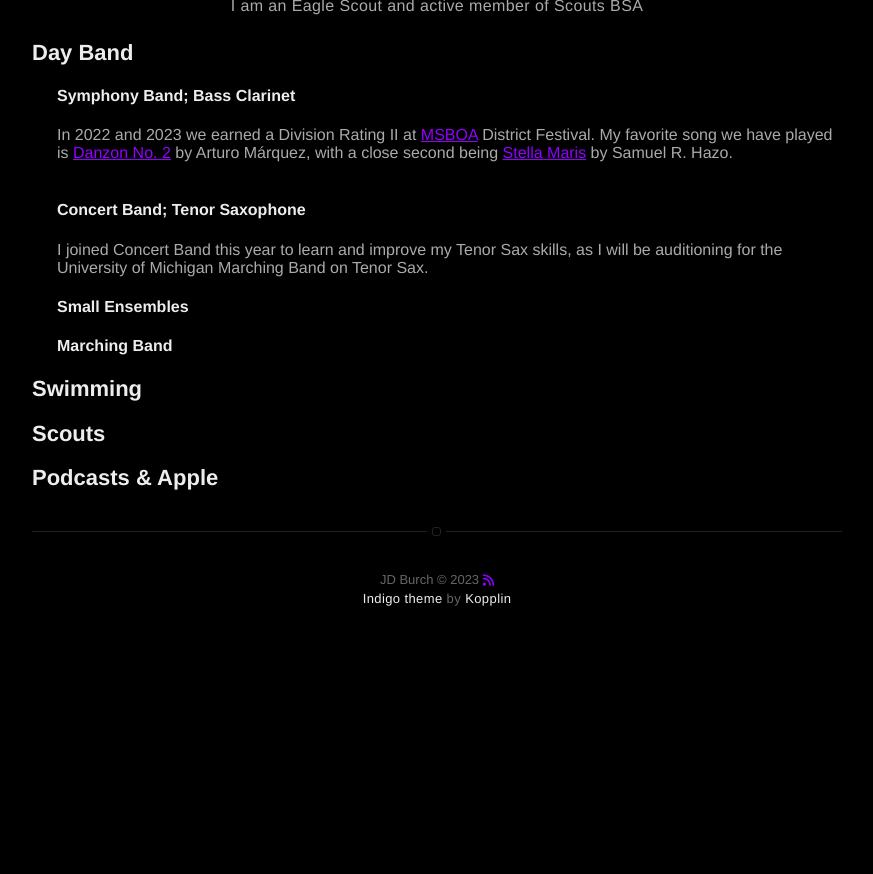
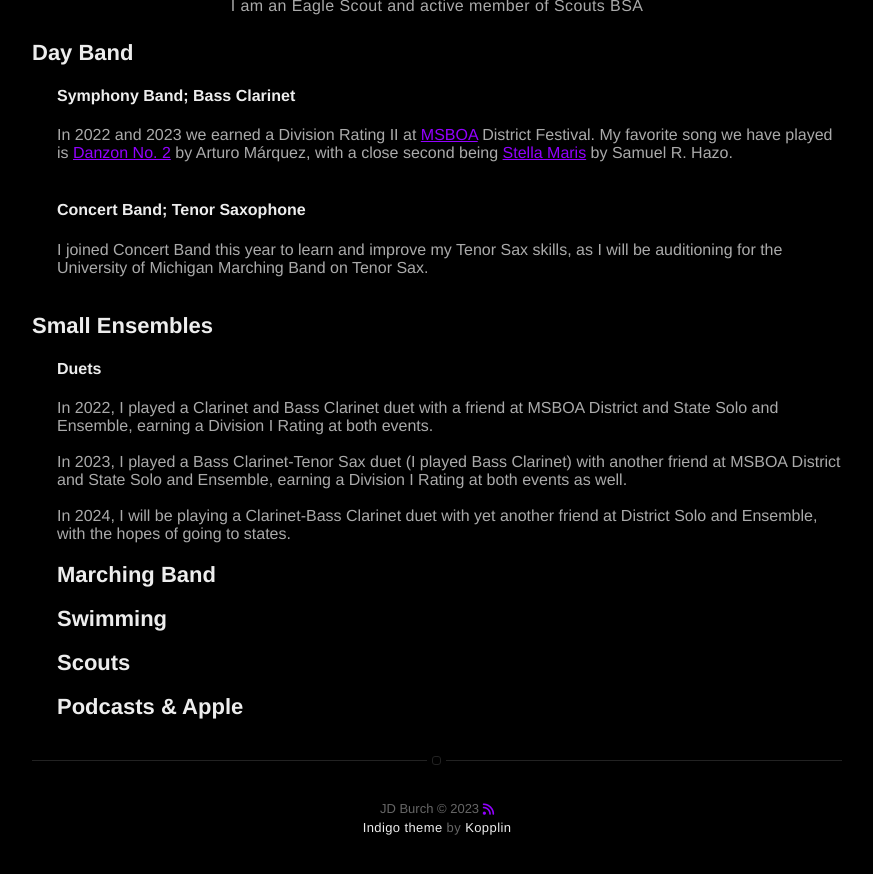
Before and after one commit to JDBurchHuzzah/jdburchhuzzah.github.io, a Jekyll site: the page built from about.md, in a window 1280 px wide and 900 px high, scrolled down 868 px. Shown: the top 874 px of the window, without its empty margins (203-1076 px from the left). Built offline with Jekyll 4.4.1, drawn with Linux system fonts in a browser that asks for light colours; nearby versions of some CDN libraries; before the commit the page ends 1538 px from its top, so only the background shows below that.

Commit message:
Update about.md

```diff
--- a/about.md
+++ b/about.md
@@ -16,14 +16,14 @@
 <h2>Day Band</h2>
 <div style="margin-left: 25px;">
   <h4>Symphony Band; Bass Clarinet</h4>In 2022 and 2023 we earned a Division Rating II at <a href="https://www.youtube.com/watch?v=Zd1X7nPsM4Q">MSBOA</a> District Festival. My favorite song we have played is <a href="https://www.youtube.com/watch?v=FeFiOnbKYcc">Danzon No. 2</a> by Arturo Márquez, with a close second being <a href="https://www.youtube.com/watch?v=Zd1X7nPsM4Q">Stella Maris</a> by Samuel R. Hazo.<br><br>
-  <h4>Concert Band; Tenor Saxophone</h4>I joined Concert Band this year to learn and improve my Tenor Sax skills, as I will be auditioning for the University of Michigan Marching Band on Tenor Sax.
+  <h4>Concert Band; Tenor Saxophone</h4>I joined Concert Band this year to learn and improve my Tenor Sax skills, as I will be auditioning for the University of Michigan Marching Band on Tenor Sax.<br><br>
+</div>
 
+<h2>Small Ensembles</h2>
+<div style="margin-left: 25px;">
+  <h4>Duets</h4>In 2022, I played a Clarinet and Bass Clarinet duet with a friend at MSBOA District and State Solo and Ensemble, earning a Division I Rating at both events.<br><br>In 2023, I played a Bass Clarinet-Tenor Sax duet (I played Bass Clarinet) with another friend at MSBOA District and State Solo and Ensemble, earning a Division I Rating at both events as well.<br><br>In 2024, I will be playing a Clarinet-Bass Clarinet duet with yet another friend at District Solo and Ensemble, with the hopes of going to states.
 
-  <h4>Small Ensembles</h4>
-
-  <h4>Marching Band</h4>
-
-</div>
+<h2>Marching Band</h2>
 
 <h2>Swimming</h2>
 
```
